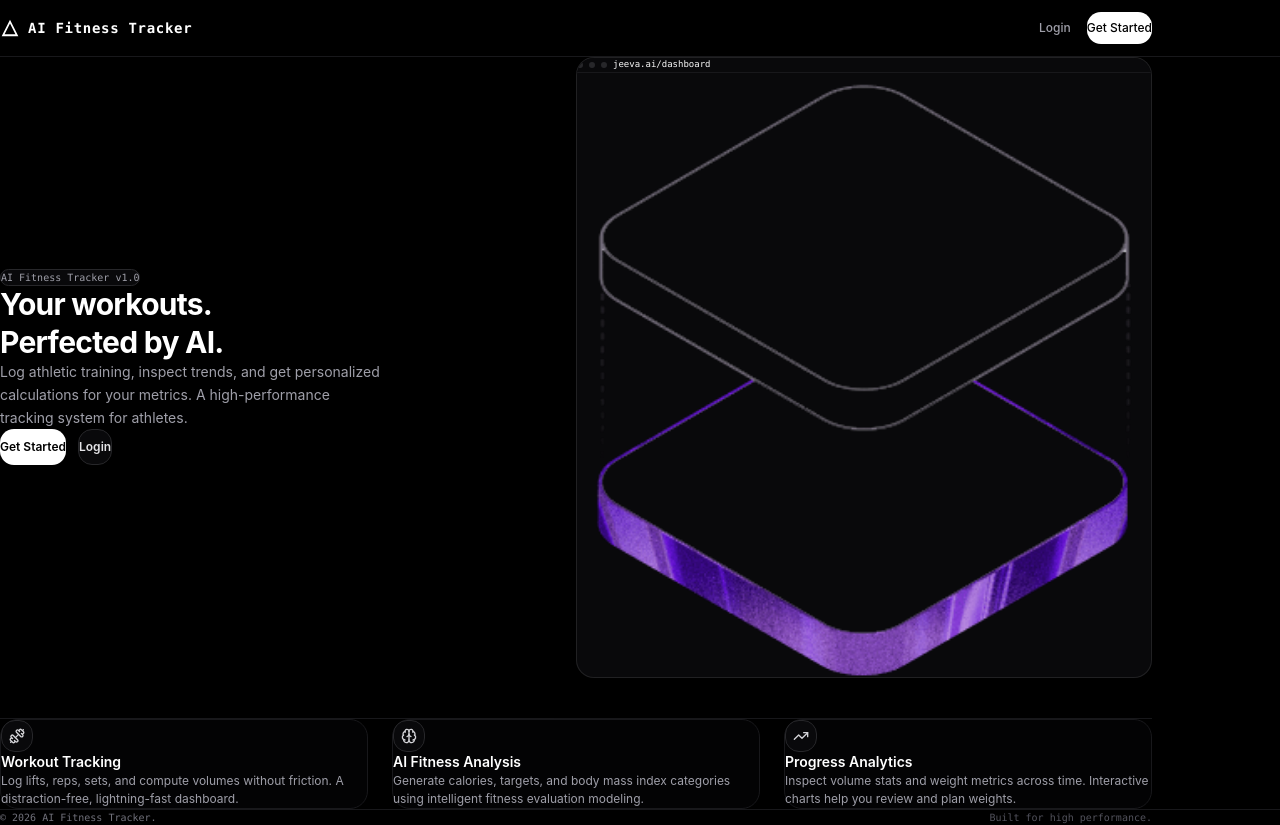
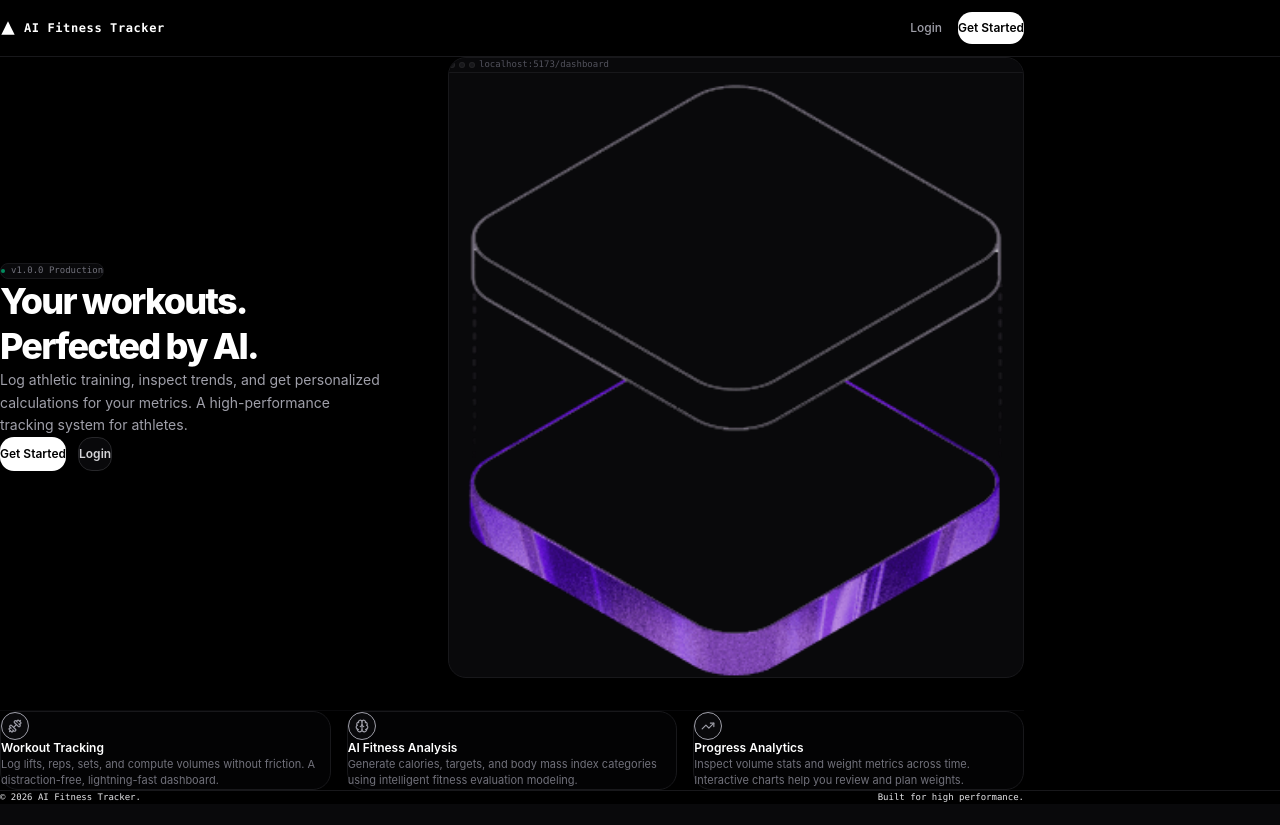
Before and after one commit to abhinand-ab/AI-FITNESS, a React (Vite) app in the folder client/: page / in a window 1280 px wide. After the commit the page ends 804 px from the top, so only its background shows below. Built offline with nearby package versions, Linux system fonts and the light colour scheme.

Commit message:
Your commit message

```diff
--- a/client/src/pages/LandingPage.jsx
+++ b/client/src/pages/LandingPage.jsx
@@ -4,21 +4,21 @@ import heroImage from "../assets/hero.png";
 
 export default function LandingPage() {
   return (
-    <div className="min-h-screen bg-black text-zinc-150 flex flex-col justify-between font-sans antialiased selection:bg-zinc-800 selection:text-white">
+    <div className="min-h-screen bg-black text-zinc-200 flex flex-col justify-between font-sans antialiased selection:bg-zinc-800 selection:text-white">
       {/* 1. Navbar */}
-      <nav className="sticky top-0 z-50 w-full border-b border-zinc-900 bg-black/70 backdrop-blur-md">
-        <div className="mx-auto flex h-14 max-w-6xl items-center justify-between px-4 sm:px-6">
+      <nav className="sticky top-0 z-50 w-full border-b border-zinc-900 bg-black/80 backdrop-blur-md">
+        <div className="mx-auto flex h-14 max-w-5xl items-center justify-between px-4 sm:px-6">
           <Link to="/" className="flex items-center gap-2 font-semibold tracking-tight text-white hover:opacity-90">
-            <svg className="h-5 w-5 fill-white" viewBox="0 0 24 24" xmlns="http://www.w3.org/2000/svg">
-              <path d="M12 2L2 22h20L12 2zm0 4.5l6.5 13H5.5L12 6.5z" />
+            <svg className="h-4 w-4 fill-white" viewBox="0 0 24 24" xmlns="http://www.w3.org/2000/svg">
+              <path d="M12 2L22 22H2L12 2z" />
             </svg>
-            <span className="text-sm font-semibold tracking-wider font-mono">AI Fitness Tracker</span>
+            <span className="text-xs font-semibold tracking-wider font-mono">AI Fitness Tracker</span>
           </Link>
           <div className="flex items-center gap-4">
             <Link to="/login" className="text-xs font-medium text-zinc-400 hover:text-white transition-colors">
               Login
             </Link>
-            <Link to="/register" className="inline-flex h-8 items-center justify-center rounded-md bg-white px-3 text-xs font-medium text-black hover:bg-zinc-200 transition-colors">
+            <Link to="/register" className="inline-flex h-8 items-center justify-center rounded-md bg-white px-3 text-xs font-semibold text-black hover:bg-zinc-200 transition-colors">
               Get Started
             </Link>
           </div>
@@ -26,27 +26,28 @@ export default function LandingPage() {
       </nav>
 
       {/* Main Container */}
-      <main className="mx-auto w-full max-w-6xl px-4 sm:px-6 flex-1 flex flex-col justify-center py-8 gap-10">
+      <main className="mx-auto w-full max-w-5xl px-4 sm:px-6 flex-1 flex flex-col justify-center py-6 gap-8">
 
         {/* 2. Hero Section */}
         <section className="grid lg:grid-cols-12 gap-8 items-center">
           {/* Left Text */}
           <div className="lg:col-span-5 flex flex-col justify-center">
-            <div className="inline-flex items-center gap-1.5 rounded-full border border-zinc-800 bg-zinc-950 px-2.5 py-0.5 text-[10px] font-mono text-zinc-400 w-fit mb-4">
-              <span>AI Fitness Tracker v1.0</span>
+            <div className="inline-flex items-center gap-1.5 rounded-full border border-zinc-900 bg-zinc-950 px-2 py-0.5 text-[9px] font-mono text-zinc-500 w-fit mb-3">
+              <span className="w-1 h-1 rounded-full bg-emerald-500 animate-pulse" />
+              <span>v1.0.0 Production</span>
             </div>
-            <h1 className="text-3xl sm:text-4.5xl font-bold tracking-tight text-white mb-3 leading-tight select-none">
+            <h1 className="text-3xl sm:text-4xl font-extrabold tracking-tighter text-white mb-3 leading-tight select-none">
               Your workouts. <br />
               Perfected by AI.
             </h1>
-            <p className="text-zinc-400 text-sm leading-relaxed mb-6 max-w-sm">
+            <p className="text-zinc-400 text-xs sm:text-sm leading-relaxed mb-5 max-w-sm">
               Log athletic training, inspect trends, and get personalized calculations for your metrics. A high-performance tracking system for athletes.
             </p>
             <div className="flex flex-wrap items-center gap-3">
-              <Link to="/register" className="inline-flex h-9 items-center justify-center rounded-md bg-white px-4 text-xs font-semibold text-black hover:bg-zinc-200 transition-colors shadow-sm">
+              <Link to="/register" className="inline-flex h-8.5 items-center justify-center rounded-md bg-white px-4 text-xs font-semibold text-black hover:bg-zinc-200 transition-colors shadow-sm">
                 Get Started
               </Link>
-              <Link to="/login" className="inline-flex h-9 items-center justify-center rounded-md border border-zinc-800 bg-zinc-950 px-4 text-xs font-semibold text-zinc-200 hover:bg-zinc-900 hover:text-white transition-colors">
+              <Link to="/login" className="inline-flex h-8.5 items-center justify-center rounded-md border border-zinc-800 bg-zinc-950 px-4 text-xs font-semibold text-zinc-300 hover:bg-zinc-900 hover:text-white transition-colors">
                 Login
               </Link>
             </div>
@@ -54,13 +55,13 @@ export default function LandingPage() {
 
           {/* Right Preview */}
           <div className="lg:col-span-7 flex justify-center lg:justify-end">
-            <div className="w-full max-w-xl rounded-lg border border-zinc-800/80 bg-zinc-950 p-[1px] overflow-hidden shadow-2xl relative">
+            <div className="w-full max-w-xl rounded-lg border border-zinc-900 bg-zinc-950 p-[1px] overflow-hidden shadow-2xl relative">
               {/* Browser window mockup toolbar */}
-              <div className="flex items-center gap-1.5 px-3 py-1.5 border-b border-zinc-900 bg-zinc-950">
-                <span className="w-1.5 h-1.5 rounded-full bg-zinc-800" />
-                <span className="w-1.5 h-1.5 rounded-full bg-zinc-800" />
-                <span className="w-1.5 h-1.5 rounded-full bg-zinc-800" />
-                <span className="text-[9px] font-mono text-zinc-650 ml-2">jeeva.ai/dashboard</span>
+              <div className="flex items-center gap-1 px-3 py-1.5 border-b border-zinc-900 bg-zinc-950 select-none">
+                <span className="w-1.5 h-1.5 rounded-full bg-zinc-900 border border-zinc-800/80" />
+                <span className="w-1.5 h-1.5 rounded-full bg-zinc-900 border border-zinc-800/80" />
+                <span className="w-1.5 h-1.5 rounded-full bg-zinc-900 border border-zinc-800/80" />
+                <span className="text-[9px] font-mono text-zinc-600 ml-2">localhost:5173/dashboard</span>
               </div>
               <img
                 src={heroImage}
@@ -72,34 +73,34 @@ export default function LandingPage() {
         </section>
 
         {/* 3. Features */}
-        <section className="border-t border-zinc-900 pt-8">
-          <div className="grid md:grid-cols-3 gap-6">
-            <div className="p-5 rounded-lg border border-zinc-900 bg-zinc-950/40 relative">
-              <div className="h-8 w-8 mb-3 flex items-center justify-center rounded-md border border-zinc-800 bg-zinc-950 text-zinc-300">
-                <Dumbbell className="h-4 w-4" />
+        <section className="border-t border-zinc-950 pt-6">
+          <div className="grid md:grid-cols-3 gap-4">
+            <div className="p-4.5 rounded-lg border border-zinc-900 bg-zinc-950/40 relative hover:border-zinc-850 hover:bg-zinc-950/80 transition-all duration-200">
+              <div className="h-7 w-7 mb-2.5 flex items-center justify-center rounded-md border border-zinc-850 bg-zinc-950 text-zinc-400">
+                <Dumbbell className="h-3.5 w-3.5" />
               </div>
-              <h3 className="text-sm font-semibold text-white mb-1">Workout Tracking</h3>
-              <p className="text-xs text-zinc-400 leading-normal">
+              <h3 className="text-xs font-semibold text-white mb-1">Workout Tracking</h3>
+              <p className="text-[11px] text-zinc-500 leading-normal">
                 Log lifts, reps, sets, and compute volumes without friction. A distraction-free, lightning-fast dashboard.
               </p>
             </div>
 
-            <div className="p-5 rounded-lg border border-zinc-900 bg-zinc-950/40 relative">
-              <div className="h-8 w-8 mb-3 flex items-center justify-center rounded-md border border-zinc-800 bg-zinc-950 text-zinc-300">
-                <Brain className="h-4 w-4" />
+            <div className="p-4.5 rounded-lg border border-zinc-900 bg-zinc-950/40 relative hover:border-zinc-850 hover:bg-zinc-950/80 transition-all duration-200">
+              <div className="h-7 w-7 mb-2.5 flex items-center justify-center rounded-md border border-zinc-850 bg-zinc-950 text-zinc-400">
+                <Brain className="h-3.5 w-3.5" />
               </div>
-              <h3 className="text-sm font-semibold text-white mb-1">AI Fitness Analysis</h3>
-              <p className="text-xs text-zinc-400 leading-normal">
+              <h3 className="text-xs font-semibold text-white mb-1">AI Fitness Analysis</h3>
+              <p className="text-[11px] text-zinc-500 leading-normal">
                 Generate calories, targets, and body mass index categories using intelligent fitness evaluation modeling.
               </p>
             </div>
 
-            <div className="p-5 rounded-lg border border-zinc-900 bg-zinc-950/40 relative">
-              <div className="h-8 w-8 mb-3 flex items-center justify-center rounded-md border border-zinc-800 bg-zinc-950 text-zinc-300">
-                <TrendingUp className="h-4 w-4" />
+            <div className="p-4.5 rounded-lg border border-zinc-900 bg-zinc-950/40 relative hover:border-zinc-850 hover:bg-zinc-950/80 transition-all duration-200">
+              <div className="h-7 w-7 mb-2.5 flex items-center justify-center rounded-md border border-zinc-850 bg-zinc-950 text-zinc-400">
+                <TrendingUp className="h-3.5 w-3.5" />
               </div>
-              <h3 className="text-sm font-semibold text-white mb-1">Progress Analytics</h3>
-              <p className="text-xs text-zinc-400 leading-normal">
+              <h3 className="text-xs font-semibold text-white mb-1">Progress Analytics</h3>
+              <p className="text-[11px] text-zinc-500 leading-normal">
                 Inspect volume stats and weight metrics across time. Interactive charts help you review and plan weights.
               </p>
             </div>
@@ -108,10 +109,10 @@ export default function LandingPage() {
       </main>
 
       {/* 4. Footer */}
-      <footer className="w-full border-t border-zinc-900 py-4 text-[10px] text-zinc-500 font-mono">
-        <div className="mx-auto max-w-6xl px-4 flex items-center justify-between sm:px-6">
+      <footer className="w-full border-t border-zinc-900 py-3 text-[9px] text-zinc-650 font-mono select-none">
+        <div className="mx-auto max-w-5xl px-4 flex items-center justify-between sm:px-6">
           <span>© {new Date().getFullYear()} AI Fitness Tracker.</span>
-          <span className="text-zinc-600">Built for high performance.</span>
+          <span>Built for high performance.</span>
         </div>
       </footer>
     </div>
```
